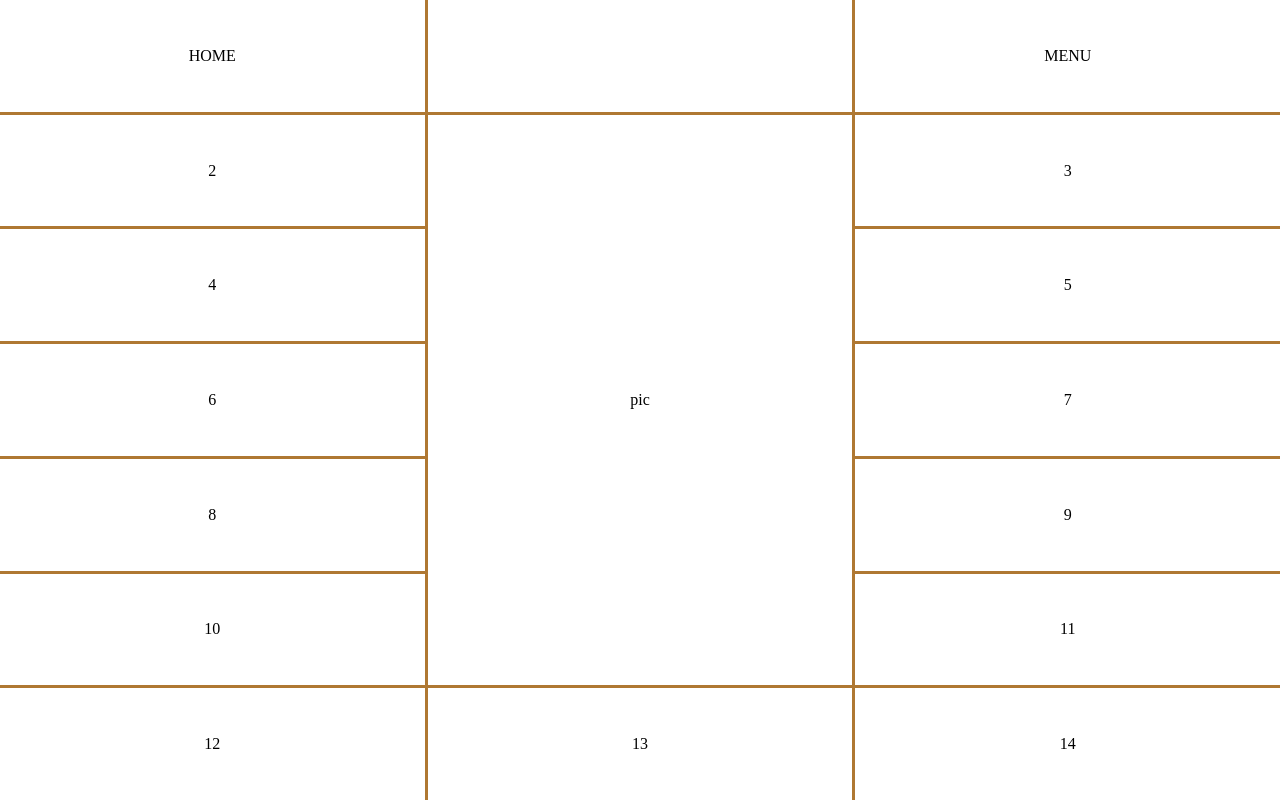
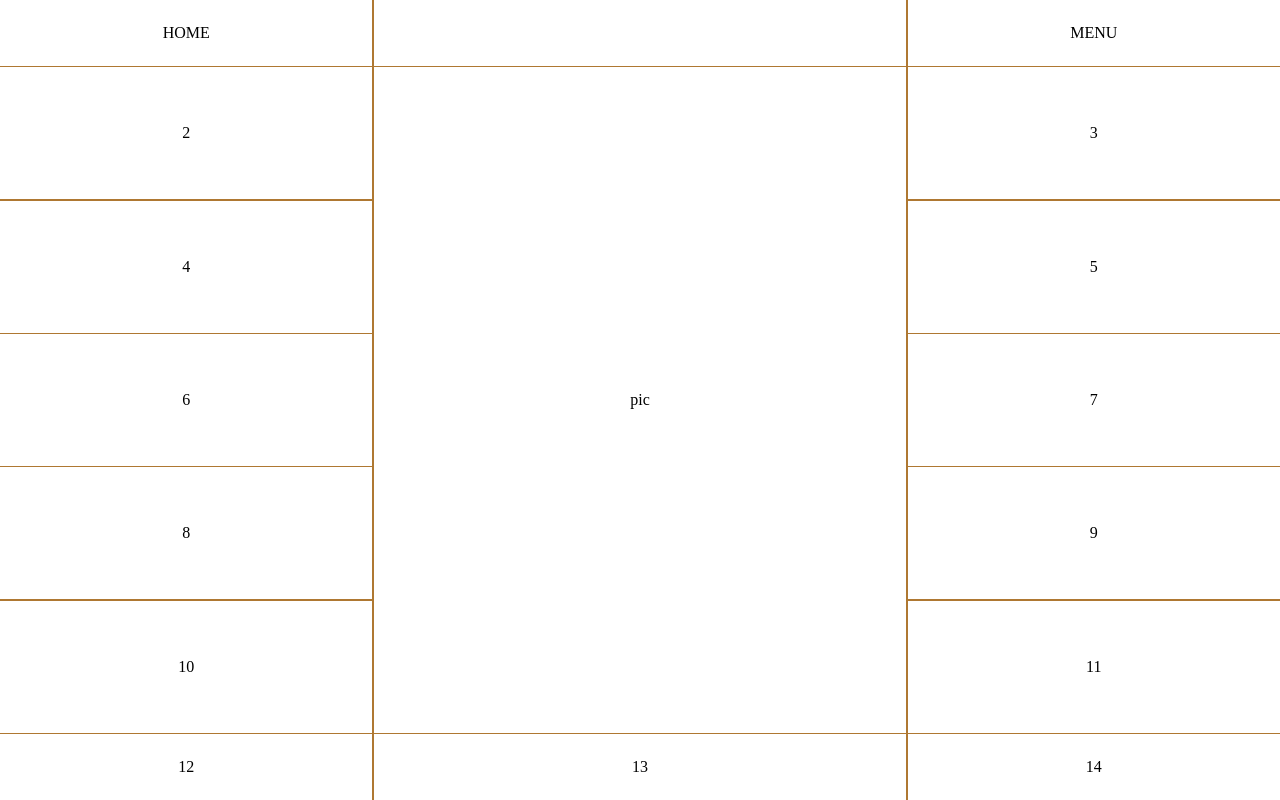
Before and after one commit to ng-lee/scss-masterclass-2020, a website: page index.html in a window 1280 px wide. Drawn offline with Linux system fonts and the light colour scheme.

Commit message:
3-10x19 created gap and color

```diff
--- /dev/null
+++ b/src/scss/_variables.scss
@@ -0,0 +1 @@
+$gold: #af7832;
--- a/src/scss/styles.scss
+++ b/src/scss/styles.scss
@@ -1,17 +1,19 @@
+@import "_variables";
+
 body {
   width: 100%;
   height: 100vh;
-  background-color: #af7832;
+  background-color: $gold;
 }
 
 .grid-container {
   width: 100%;
   height: 100vh;
   display: grid;
-  grid-template-columns: repeat(3, 1fr);
-  grid-template-rows: repeat(7, 1fr);
-  column-gap: 0.2rem;
-  row-gap: 0.2rem;
+  grid-template-columns: 0.7fr 1fr 0.7fr;
+  grid-template-rows: 0.5fr repeat(5, 1fr) 0.5fr;
+  column-gap: 0.1rem;
+  row-gap: 0.1rem;
   div {
     background-color: white;
     display: flex;
```
Also changed, not shown: dist/css/styles.css.
